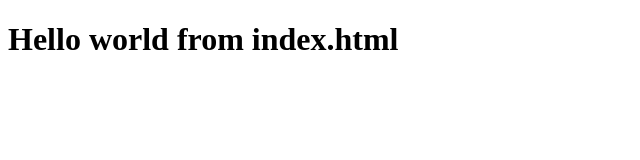
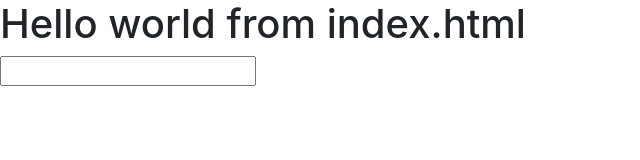
Before and after one commit to bbleds/mean-contact-list, a website: page public/index.html in a window 1280 px wide. Shown: the whole page, without its empty margins (0-640 px from the left). Drawn offline with nearby package versions, Linux system fonts and the light colour scheme.

Commit message:
installed bootstrap and linked

```diff
--- a/public/index.html
+++ b/public/index.html
@@ -2,12 +2,22 @@
 <html>
 <head>
 	<title>A Simple MEAN contact application</title>
+	<!-- bootstrap Css -->
+		<link rel="stylesheet" type="text/css" href="./lib/bootstrap/dist/css/bootstrap.min.css">
 </head>
-<body>
+<body ng-app>
 	<h1>Hello world from index.html</h1>
+
+	<input ng-model="test"/>
+	{{test}}
+
+
 
 	<!-- Angular script link -->
 		<script src="./lib/angular/angular.min.js"></script>
 
+	<!-- Bootstrap js links -->
+		<script src="./lib/jquery/dist/jquery.min.js"></script>
+		<script src="./lib/bootstrap/dist/js/bootstrap.min.js"></script>
 </body>
 </html>
```
